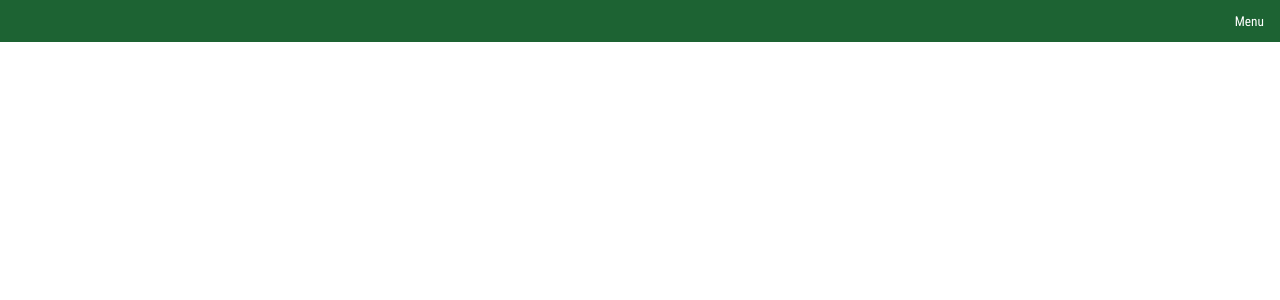
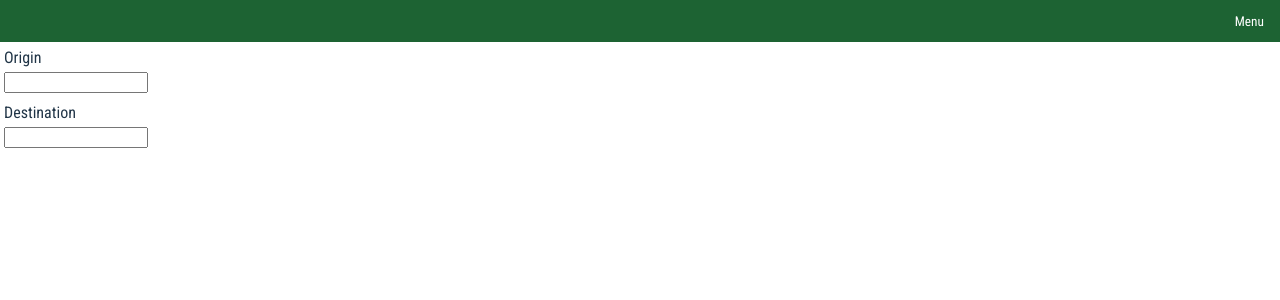
Before and after one commit to luke-o-brien/Roam, a React (Vite) app: page /JourneyPlanner in a window 1280 px wide. Before the commit this address had no page. Shown: the top 300 px of the page. Built offline with nearby package versions, Linux system fonts and the light colour scheme.

Commit message:
journey planner lookup

```diff
--- a/src/App.tsx
+++ b/src/App.tsx
@@ -5,6 +5,7 @@ import { Home } from "./pages/Home/home";
 import { Header } from "./components/Header/header";
 import { ServiceStatus } from "./pages/ServiceStatus/ServiceStatus";
 import { QueryClient, QueryClientProvider } from "@tanstack/react-query";
+import { JourneyPlanner } from "./pages/JourneyPlanner/JourneyPlanner";
 function App() {
   const [appTitle] = useState("service status");
   const queryClient = new QueryClient();
@@ -17,6 +18,8 @@ function App() {
           <Routes>
             <Route path="/" element={<Home />} />
             <Route path="/servicestatus" element={<ServiceStatus />} />
+            <Route path="/JourneyPlanner" element={<JourneyPlanner />} />
+
           </Routes>
         </QueryClientProvider>
       </BrowserRouter>
--- a/src/components/HomeComponents/ButtonGrid/ButtonGrid.tsx
+++ b/src/components/HomeComponents/ButtonGrid/ButtonGrid.tsx
@@ -11,7 +11,7 @@ export const ButtonGrid: React.FC = () => {
       <HomepageTile
         buttonText="Plan a Journey"
         icon={<FontAwesomeIcon icon={faMap} className={styles.Icon} />}
-        url="/planjourney"
+        url="/JourneyPlanner"
       />
       <HomepageTile
         buttonText="Service update"
--- /dev/null
+++ b/src/pages/JourneyPlanner/Components/stopSearchField.module.scss
@@ -0,0 +1,8 @@
+.InputField {
+  display: flex;
+  flex-direction: column;
+  justify-content: flex-start;
+  align-items: flex-start;
+  gap: 2px;
+  width: 100%;
+}
--- /dev/null
+++ b/src/pages/JourneyPlanner/Components/stopSearchField.tsx
@@ -0,0 +1,60 @@
+import { useState } from "react";
+import styles from "./stopSearchField.module.scss";
+
+export const StopSearchField = ({ setOrigin, label }) => {
+  const [originInfo, setOriginInfo] = useState(null);
+  const [originName, setOriginName] = useState("");
+  const [isMatchesVisible, setIsMatchesVisible] = useState(false);
+
+  async function getOrigin(e) {
+    const value = e.target.value;
+    setOriginName(value);
+
+    const response = await fetch(
+      `https://api.tfl.gov.uk/StopPoint/Search?query=${value}`
+    );
+    const data = await response.json();
+    setOriginInfo(data);
+    setIsMatchesVisible(true);
+  }
+
+  return (
+    <div>
+      <div className={styles.InputField}>
+        <label>{label}</label>
+        <input
+          type="text"
+          value={originName}
+          onChange={getOrigin}
+          onClick={() => {
+            if (originInfo?.matches?.length > 0) {
+              setIsMatchesVisible(true);
+            }
+          }}
+        />
+      </div>
+      <div>
+        {originInfo?.matches?.length > 0 &&
+          isMatchesVisible &&
+          originInfo?.matches
+            .filter(
+              (match) =>
+                match.name.toLowerCase().includes(originName.toLowerCase()) &&
+                !match.modes.includes("bus")
+            )
+            .map((origin) => (
+              <div
+                key={origin.id}
+                onClick={() => {
+                  setOrigin(origin.icsId);
+                  setOriginName(origin.name);
+                  setIsMatchesVisible(false);
+                }}
+              >
+                {origin.name}
+              </div>
+            ))}
+      </div>
+    </div>
+  );
+};
--- /dev/null
+++ b/src/pages/JourneyPlanner/JourneyPlanner.module.scss
@@ -0,0 +1,7 @@
+.Searchsection {
+  display: flex;
+  flex-direction: column;
+  gap: 8px;
+  width: 200px;
+  padding: 4px;
+}
--- /dev/null
+++ b/src/pages/JourneyPlanner/JourneyPlanner.tsx
@@ -0,0 +1,19 @@
+import { useState } from "react";
+import { StopSearchField } from "./Components/stopSearchField";
+import styles from "./JourneyPlanner.module.scss"
+
+export const JourneyPlanner = () => {
+  const [origin, setOrigin] = useState("")
+  const [Destination, setDestination] = useState("")
+
+
+  return (
+    <div>
+      <div className={styles.Searchsection}>
+        <StopSearchField setOrigin={setOrigin} label={"Origin"} />
+        <StopSearchField setOrigin={setDestination} label={"Destination"} />
+      </div>
+      <div>{origin}</div>
+    </div>
+  );
+};
```
